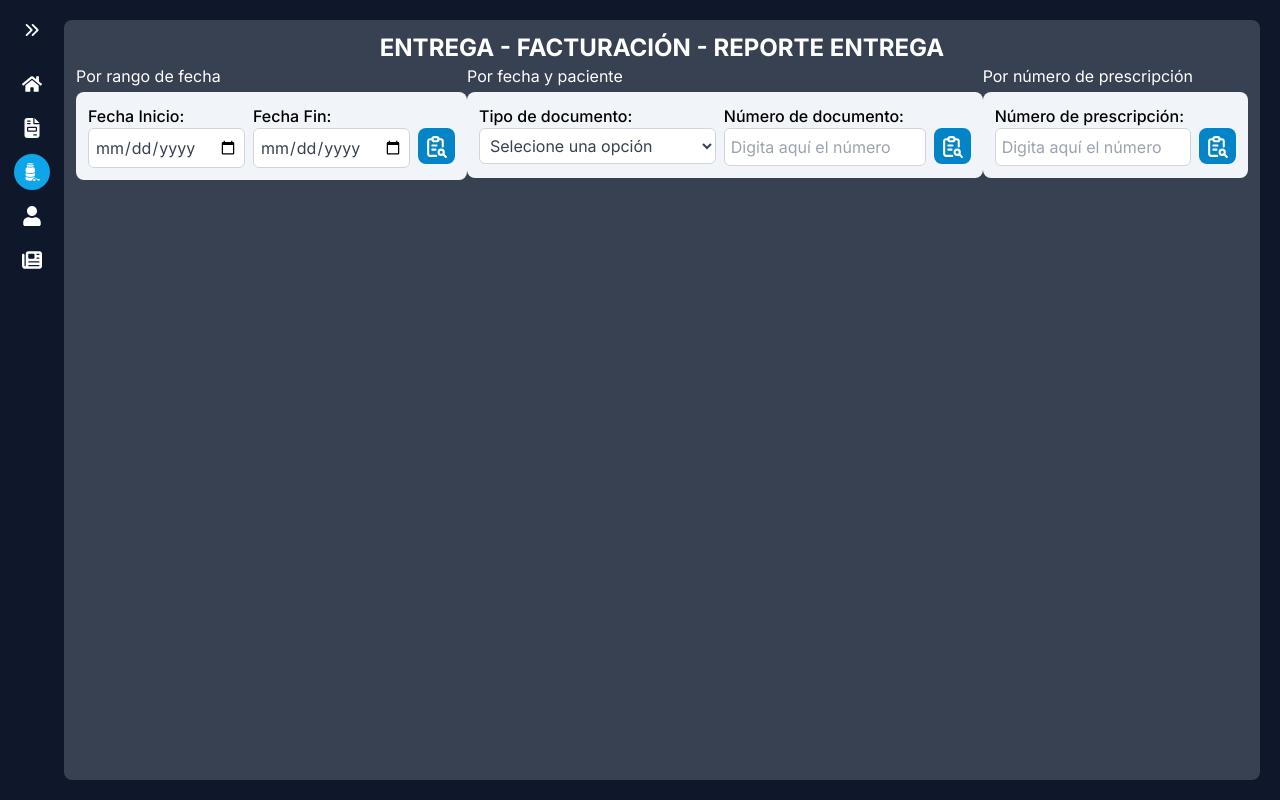
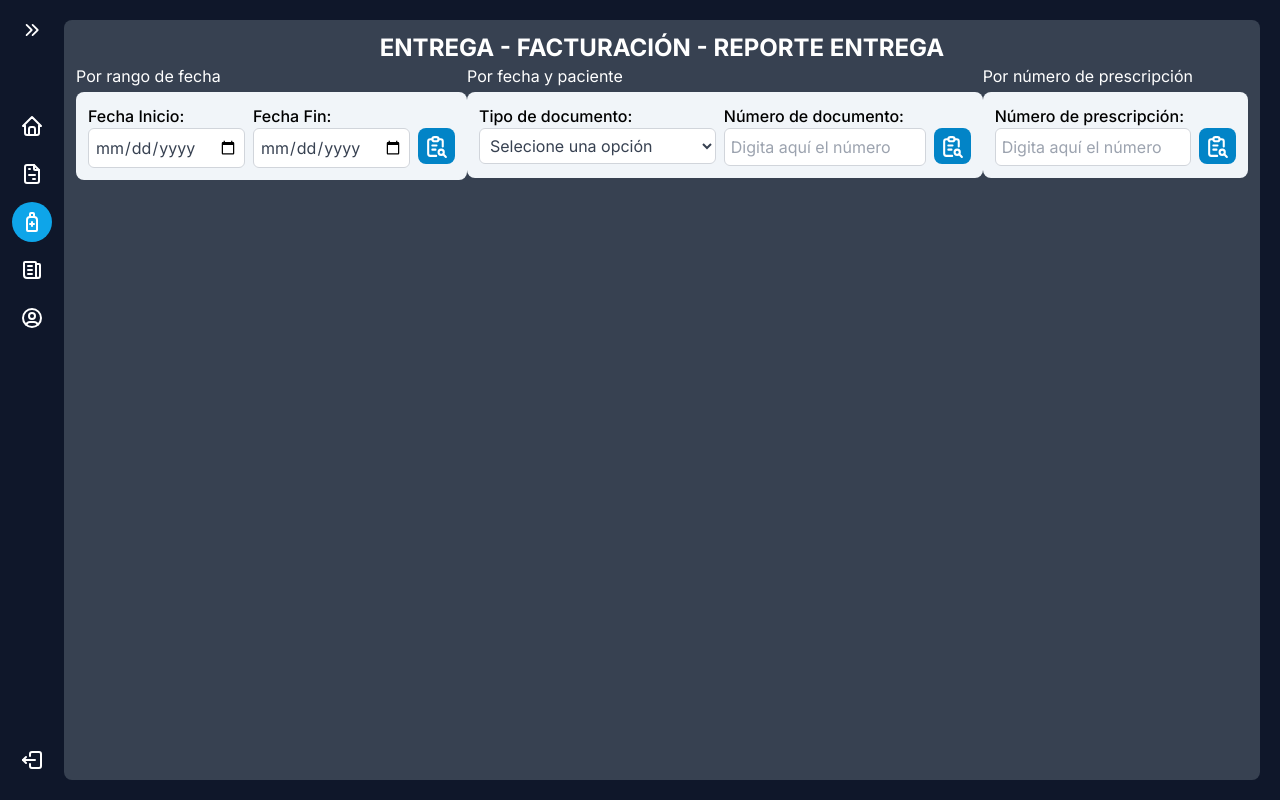
Before and after one commit to edwin-bur17/Mennar-App, a Next.js app: page /entrega in a window 1280 px wide. Built offline with nearby package versions, Linux system fonts and the light colour scheme.

Commit message:
Actualizados los componentes ProfileCard y Sidebar para manejar el estado de carga durante el cierre de sesión, reemplazados react-icons por react-icons/tb, y actualizados los elementos e iconos de la barra lateral.

```diff
--- a/src/components/ProfileCard.jsx
+++ b/src/components/ProfileCard.jsx
@@ -10,6 +10,7 @@ import { TbUserCircle } from "react-icons/tb"
 const ProfileCard = () => {
     const { getProfile, logout } = useAuth()
     const [user, setUser] = useState(null)
+    const [loading, setLoading] = useState(false)
     const router = useRouter()
 
     useEffect(() => { // Obtener los datos del usuario
@@ -26,7 +27,9 @@ const ProfileCard = () => {
 
     const handleLogout = async () => { // Cerrar sesión
         try {
+            setLoading(true)
             await logout()
+            setLoading(false)
             router.push("/")
         } catch (error) {
             console.error("Error al cerrar sesión:", error)
@@ -58,7 +61,7 @@ const ProfileCard = () => {
                         <button
                             onClick={handleLogout}
                             className="w-full text-white p-2 bg-danger-600 hover:bg-danger-400 rounded-md mt-5">
-                            Cerrar sesión
+                            {loading ? "Cerrando sesión ..." : "Cerrar sesión"}
                         </button>
                     </li>
                 </ul>
--- a/src/components/sidebar/Sidebar.jsx
+++ b/src/components/sidebar/Sidebar.jsx
@@ -1,12 +1,17 @@
 "use client"
+import { useAuth } from "@/context/authContext"
 import { useState, useEffect, useCallback } from "react"
+// import Image from "next/image"
 import { usePathname, useRouter } from "next/navigation"
 import SidebarItem from "./SidebarItem"
 import { HiMiniChevronDoubleLeft, HiMiniChevronDoubleRight } from "react-icons/hi2"
 import { sidebarItems } from "@/utils"
+import { TbLogout2 } from "react-icons/tb";
 
 const Sidebar = () => {
+  const { logout } = useAuth()
   const [isOpen, setIsOpen] = useState(false)
+  const [loading, setLoading] = useState(false)
   const pathname = usePathname()
   const router = useRouter()
 
@@ -34,15 +39,30 @@ const Sidebar = () => {
     return () => window.removeEventListener("keydown", handleKeyDown)
   }, [toggleSidebar])
 
+
+  const handleLogout = async () => { // Cerrar sesión
+    try {
+      setLoading(true)
+      await logout()
+      setLoading(false)
+      router.push("/")
+    } catch (error) {
+      console.error("Error al cerrar sesión:", error)
+    }
+  }
+
   return (
     <aside
-      className={`sticky top-0 h-screen bg-primary text-white transition-all duration-300 ${isOpen ? "w-64" : "w-16"} overflow-y-auto z-50`}
+      className={`relative h-screen bg-primary text-white transition-all duration-300 ${isOpen ? "w-64" : "w-16"} overflow-y-auto z-50`}
     >
       <header className={`p-4 ${isOpen ? "text-right" : "text-center"}`}>
         {isOpen ? <HiMiniChevronDoubleLeft onClick={toggleSidebar} className={classIcon} /> :
           <HiMiniChevronDoubleRight onClick={toggleSidebar} className={classIcon} />}
       </header>
-      <nav>
+      {/* <div className="flex justify-center px-4 transition-transform duration-300">
+        <Image src="/favicon.ico" alt="logo" width={isOpen ? 90 : 35} height={isOpen ? 90 : 35}/>
+      </div> */}
+      <nav className="mt-10">
         <ul className={`px-4 ${isOpen ? "" : "flex flex-col items-center"}`}>
           {sidebarItems.map((icon, index) => (
             <SidebarItem
@@ -57,6 +77,15 @@ const Sidebar = () => {
           ))}
         </ul>
       </nav>
+      <div className="absolute bottom-5 left-3">
+        <button
+          onClick={handleLogout}
+          className={`flex items-center hover:bg-secondary p-2 rounded-full ${isOpen ? "justify-start w-56" : ""}`}
+        >
+          <TbLogout2 className={classIcon} />
+          {isOpen && <span className="ml-2">{loading ? "Cerrando sesión ..." : "Cerrar sesión"}</span>}
+        </button>
+      </div>
     </aside>
   )
 }
--- a/src/components/sidebar/SidebarItem.jsx
+++ b/src/components/sidebar/SidebarItem.jsx
@@ -12,7 +12,7 @@ const SidebarItem = ({ icon: Icon, text, isOpen, isActive, onClick }) => {
       onMouseEnter={() => setShowTooltip(true)}
       onMouseLeave={() => setShowTooltip(false)}
     >
-      <Icon className="text-xl" />
+      <Icon className="text-2xl" />
       {isOpen && <span className="ml-2">{text}</span>}
       {!isOpen && showTooltip && (
         <span className={classToltip} >
--- a/src/utils/sidebarItems.js
+++ b/src/utils/sidebarItems.js
@@ -1,13 +1,15 @@
-import { FaHome, FaUser, FaCog, FaEnvelope} from "react-icons/fa"
-import { FaFileInvoice, FaNewspaper  } from "react-icons/fa6";
-import { GiMedicinePills } from "react-icons/gi";
+// import { FaHome, FaUser, FaCog, FaEnvelope} from "react-icons/fa"
+// import { FaFileInvoice, FaNewspaper  } from "react-icons/fa6";
+// import { GiMedicinePills } from "react-icons/gi";
+import { TbMedicineSyrup, TbFileInvoice, TbHome, TbUserCircle, TbNews  } from "react-icons/tb"; // entrega
+
 
 export const sidebarItems = [
-    { icon: FaHome, text: "Inicio", path: "/inicio", matchPath: /^\/inicio/ },
-    { icon: FaFileInvoice, text: "Direccionamientos", path: "/direccionamientos", matchPath: /^\/direccionamientos/ },
-    { icon: GiMedicinePills, text: "Entrega", path: "/entrega", matchPath: /^\/entrega/ },
-    { icon: FaUser, text: "Perfil", path: "/mi-perfil", matchPath: /^\/mi-perfil/ },
-    { icon: FaNewspaper, text: "Novedades", path: "/novedades", matchPath: /^\/novedades/ },
+    { icon: TbHome, text: "Inicio", path: "/inicio", matchPath: /^\/inicio/ },
+    { icon: TbFileInvoice, text: "Direccionamientos", path: "/direccionamientos", matchPath: /^\/direccionamientos/ },
+    { icon: TbMedicineSyrup, text: "Entrega", path: "/entrega", matchPath: /^\/entrega/ },
+    { icon: TbNews, text: "Novedades", path: "/novedades", matchPath: /^\/novedades/ },
+    { icon: TbUserCircle, text: "Perfil", path: "/mi-perfil", matchPath: /^\/mi-perfil/ },
     // { icon: FaEnvelope, text: "Mensajes", path: "/messages", matchPath: /^\/message/ },
     // { icon: FaCog, text: "Configuración", path: "/settings", matchPath: /^\/settings/ }
 ]
```
